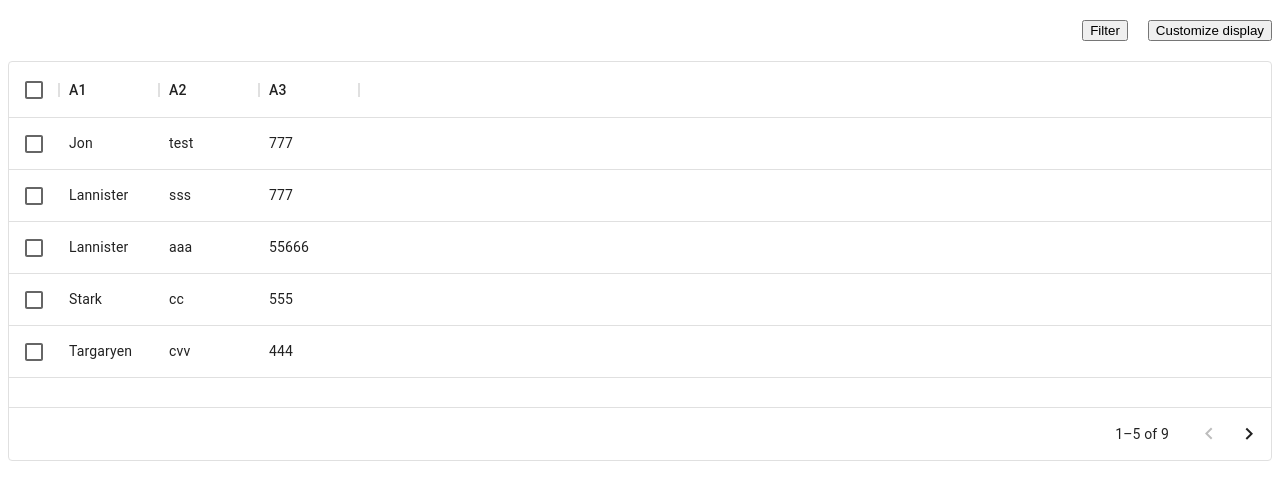
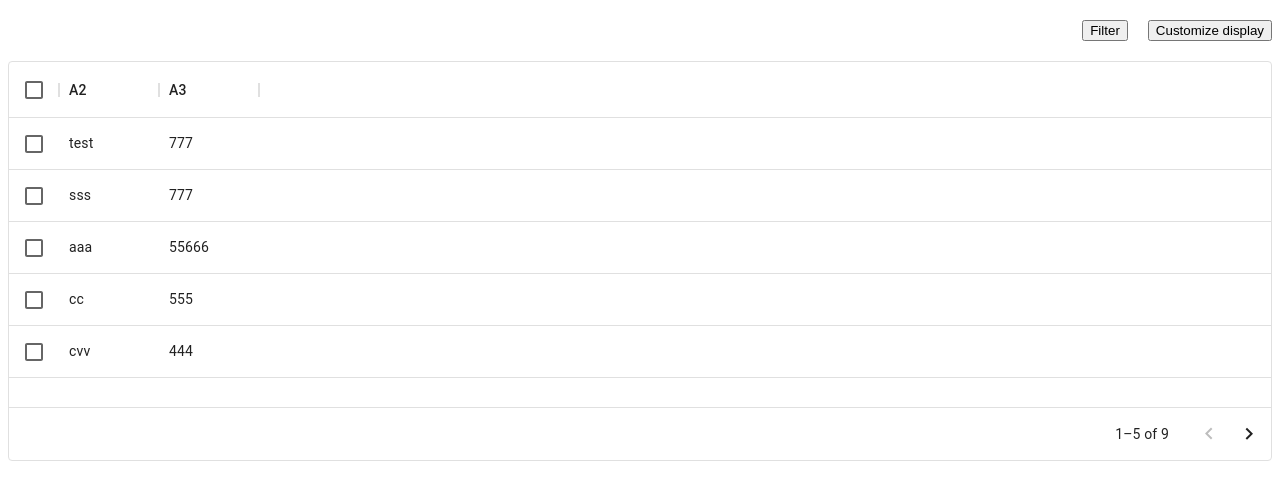
Before and after one commit to omarsalem7/stella, a React (Vite) app: page /route1 in a window 1280 px wide. Shown: the top 500 px of the page. Built offline with nearby package versions, Linux system fonts and the light colour scheme.

Commit message:
Add state for filtered data

```diff
--- a/src/routes/route1.tsx
+++ b/src/routes/route1.tsx
@@ -1,11 +1,16 @@
+import { useState } from 'react';
 import Header from '../shared/header';
 import Table from '../shared/table';
+import { columns } from '../data/route1';
 
 const Route1 = () => {
+  const [filter, setFilter] = useState(columns);
+  const result = filter.filter((col) => col.field !== 'A1');
+
   return (
     <>
       <Header />
-      <Table />
+      <Table columns={result} />
     </>
   );
 };
--- a/src/shared/table.tsx
+++ b/src/shared/table.tsx
@@ -1,8 +1,9 @@
 import Box from '@mui/material/Box';
 import { DataGrid } from '@mui/x-data-grid';
-import { rows, columns } from '../data/route1';
+import { rows } from '../data/route1';
+import { FilterInputProps } from './filter.types';
 
-export default function Table() {
+export default function Table({ columns }: FilterInputProps) {
   return (
     <Box sx={{ height: 400, width: '100%' }}>
       <DataGrid
```
Also changed, not shown: src/data/route1.ts (renamed from src/data/route1.tsx).
